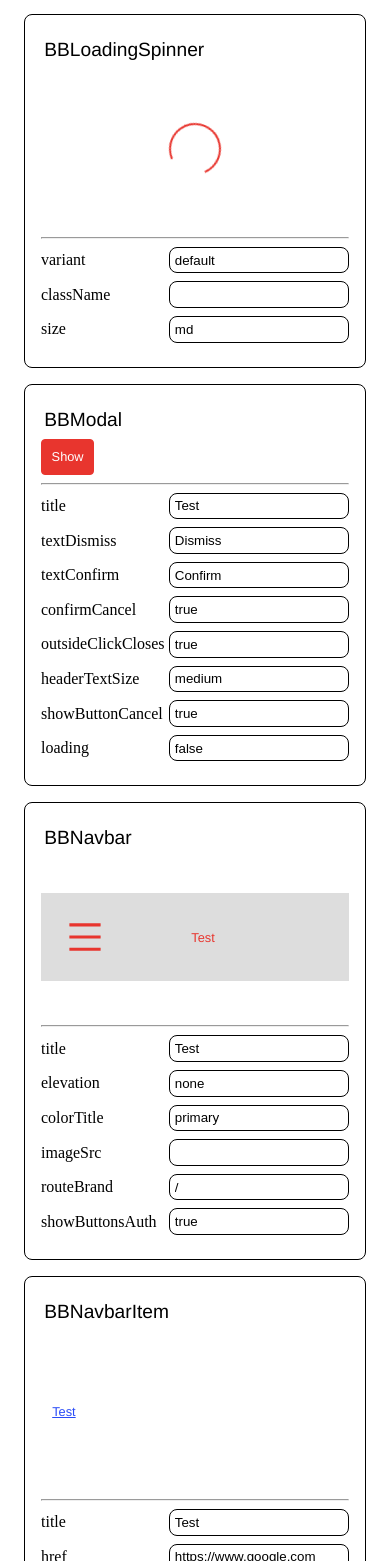
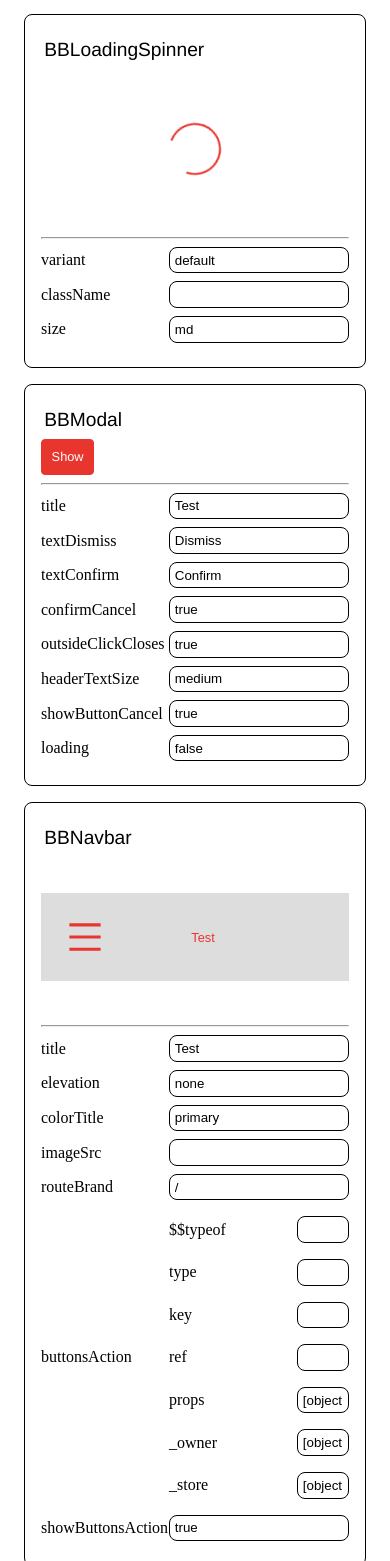
Before and after one commit to dan1229/nextjs-base-blocks, a Next.js app: page / in a window 390 px wide. Shown: the part 3107-4668 px from the top of the page. Built offline with nearby package versions, Linux system fonts and the light colour scheme.

Commit message:
Fix/bbnavbar font and prop improvements (#68)
* TODO

* default width/height

* font variable

* syntax?

* font priority fixed

* docs

* buttonsAuth -> buttonsAction

* textSizeTitle

* lint and todo

```diff
--- a/src/bbnavbar/index.tsx
+++ b/src/bbnavbar/index.tsx
@@ -9,7 +9,7 @@ import { AiOutlineMenu } from 'react-icons/ai';
 import BBText from '../bbtext';
 import useOutsideClick from '../utils/hooks/UseOutsideClick';
 import styles from './styles.module.scss';
-import type { IPropsBBBase, TBBTextColor } from '../types';
+import type { IPropsBBBase, TBBTextColor, TBBTextSize } from '../types';
 
 type TBBNavbarElevation = 'none' | 'low' | 'high' | 'rainbow';
 
@@ -22,8 +22,9 @@ type TBBNavbarElevation = 'none' | 'low' | 'high' | 'rainbow';
  * @param {TBBNavbarElevation=} elevation - Elevation of the navbar
  * @param {string=} imageSrc - Image src for the navbar, can be URL or local
  * @param {string=} routeBrand - Route to use for the brand button
- * @param {React.ReactNode=} buttonsAuth - Auth buttons to use
- * @param {boolean=} showButtonsAuth - Show auth buttons
+ * @param {TBBTextSize=} textSizeTitle - Size of the title
+ * @param {React.ReactNode=} buttonsAction - Auth buttons to use
+ * @param {boolean=} showButtonsAction - Show auth buttons
  * @param {number=} imageWidth - Width of the image
  * @param {number=} imageHeight - Height of the image
  */
@@ -34,8 +35,9 @@ export interface IPropsBBNavbar {
   elevation?: TBBNavbarElevation;
   imageSrc?: string;
   routeBrand?: string;
-  buttonsAuth?: React.ReactNode;
-  showButtonsAuth?: boolean;
+  textSizeTitle?: TBBTextSize;
+  buttonsAction?: React.ReactNode;
+  showButtonsAction?: boolean;
   imageWidth?: number;
   imageHeight?: number;
 }
@@ -51,9 +53,10 @@ export default function BBNavbar(props: IPropsBBNavbar & Omit<IPropsBBBase, 'onC
     imageSrc,
     elevation = 'low',
     routeBrand = '/',
-    buttonsAuth,
-    showButtonsAuth = true,
-    imageWidth = 70,
+    buttonsAction,
+    textSizeTitle = 'medium',
+    showButtonsAction = true,
+    imageWidth = 60,
     imageHeight = 60,
   } = props;
   const [showNavExpanded, setShowNavExpanded] = useState(false);
@@ -96,7 +99,7 @@ export default function BBNavbar(props: IPropsBBNavbar & Omit<IPropsBBBase, 'onC
         <div className={styles.brand}>
           {!!imageSrc && <Image src={imageSrc} alt="" height={imageHeight} width={imageWidth} />}
           {!!title && title.length && (
-            <BBText className={styles.textTitle} color={colorTitle} asSpan>
+            <BBText className={styles.textTitle} color={colorTitle} size={textSizeTitle} asSpan>
               {title}
             </BBText>
           )}
@@ -105,7 +108,7 @@ export default function BBNavbar(props: IPropsBBNavbar & Omit<IPropsBBBase, 'onC
       <div className={classNames(styles.navigationMenu, showNavExpanded && styles.expanded)}>
         <ul className={styles.navigationMenuList}>{children}</ul>
       </div>
-      <div className={styles.containerButtonsAuth}>{showButtonsAuth && buttonsAuth}</div>
+      <div className={styles.containerButtonsAction}>{showButtonsAction && buttonsAction}</div>
     </nav>
   );
 }
--- a/src/bbnavbar/styles.module.scss
+++ b/src/bbnavbar/styles.module.scss
@@ -2,6 +2,14 @@ $border-radius: var(--navbar-border-radius, 8px);
 $background-color: var(--navbar-background-color, #dddddd);
 $brand-padding: var(--navbar-brand-padding, 0.5rem);
 $container-brand-margin: var(--navbar-container-brand-margin, 0 0.5rem);
+
+// this is intended to go like this:
+// 1. use 'font-family-navbar-header' if it is defined
+// 2. if not, use 'font-family-header' if it is defined
+// 3. if not, use sans-serif
+$default-font-family-header: sans-serif;
+$font-family-header: var(--font-family-header, #{$default-font-family-header});
+$font-family-navbar-header: var(--font-family-navbar-header, $font-family-header);
 
 /**
 * ELEVATION
@@ -32,7 +40,6 @@ $container-brand-margin: var(--navbar-container-brand-margin, 0 0.5rem);
   flex-direction: row;
   justify-content: space-between;
   background-color: $background-color;
-  font-family: 'Quicksand', sans-serif;
 }
 
 .brand {
@@ -58,6 +65,10 @@ $container-brand-margin: var(--navbar-container-brand-margin, 0 0.5rem);
   margin: $container-brand-margin;
 }
 
+.textTitle {
+  font-family: $font-family-navbar-header;
+}
+
 /**
 * NAVIGATION MENU
 */
@@ -76,7 +87,7 @@ $container-brand-margin: var(--navbar-container-brand-margin, 0 0.5rem);
   padding: 0;
 }
 
-.containerButtonsAuth {
+.containerButtonsAction {
   display: flex;
   flex-direction: column;
   justify-content: center;
@@ -121,7 +132,7 @@ $container-brand-margin: var(--navbar-container-brand-margin, 0 0.5rem);
     margin-left: auto;
   }
 
-  .containerButtonsAuth {
+  .containerButtonsAction {
     width: 6%;
   }
 
--- a/src/pages/index.tsx
+++ b/src/pages/index.tsx
@@ -123,7 +123,8 @@ const DemoPage = () => {
     colorTitle: 'primary',
     imageSrc: '',
     routeBrand: '/',
-    showButtonsAuth: true,
+    buttonsAction: <></>,
+    showButtonsAction: true,
     children: <></>,
   });
   // BB Navbar Item
```
Also changed, not shown: 2 other files (tests, documents, lock files or other folders).
